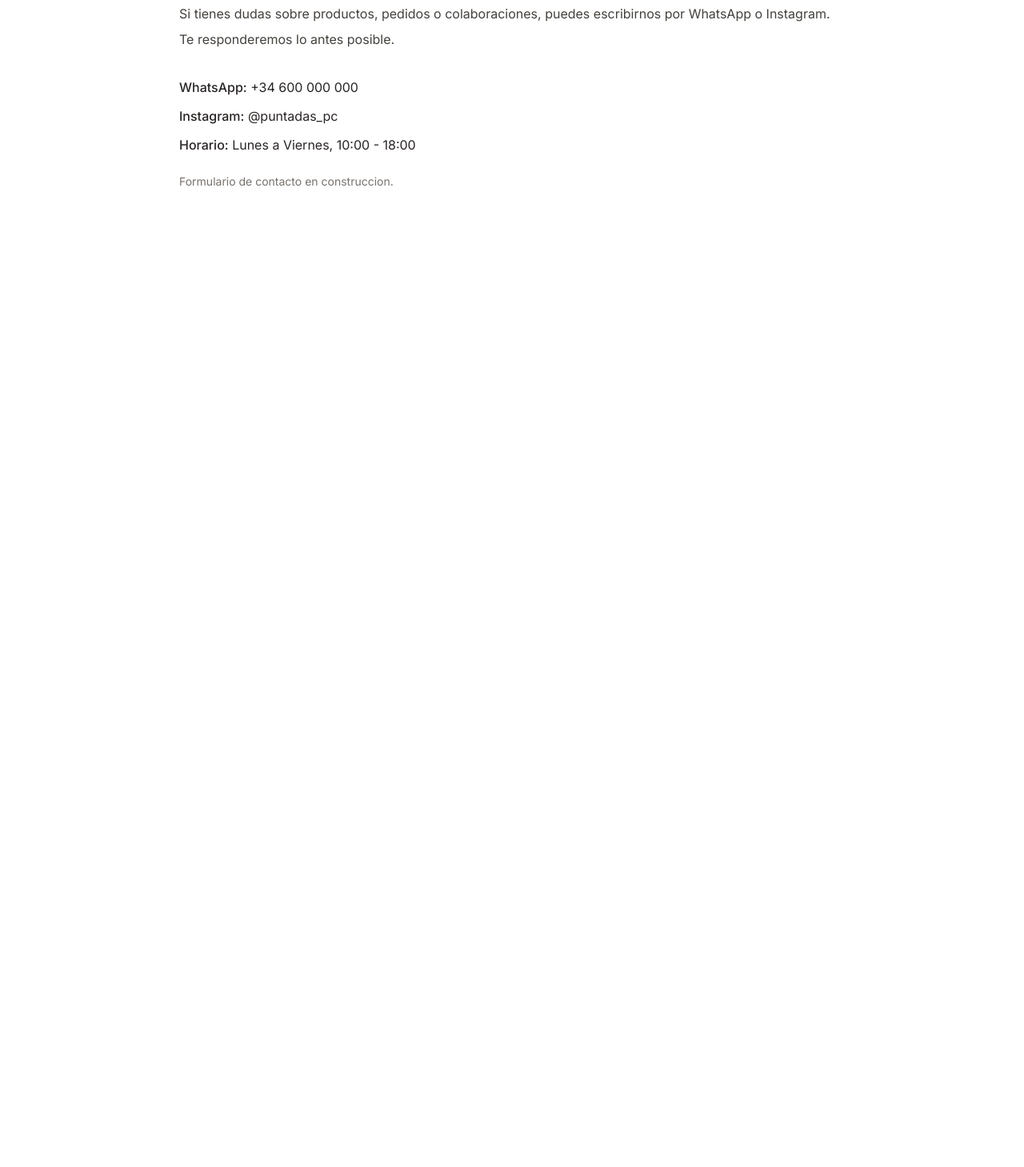
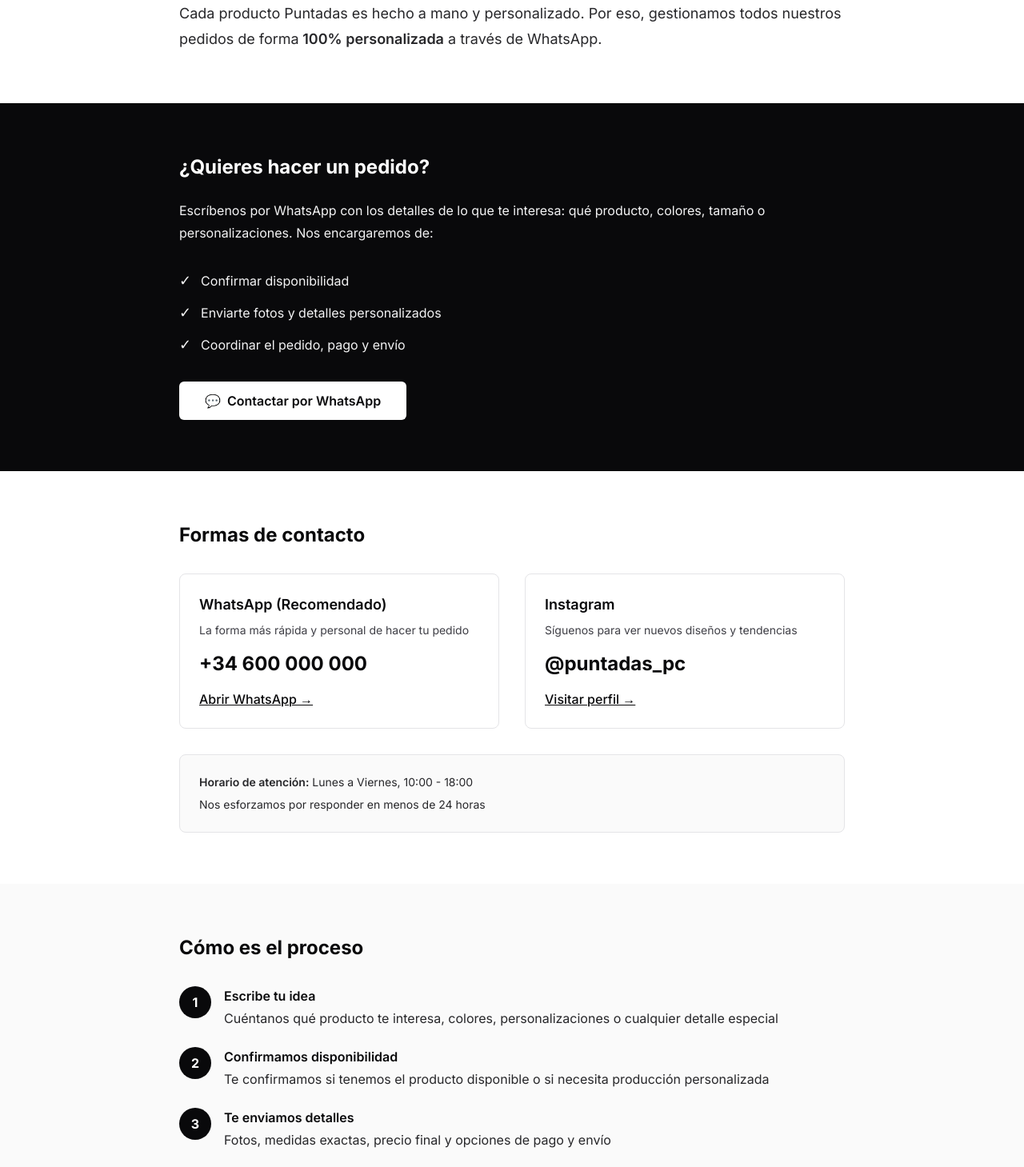
Before and after one commit to alexmanzaneda/puntadas-web, a Next.js app: page /contacto in a window 1280 px wide. Shown: the part 220-1679 px from the top of the page at 80% size. Before the commit the page ends 800 px from the top, so only its background shows below. Built offline with nearby package versions, Linux system fonts and the light colour scheme.

Commit message:
web v1.5

```diff
--- a/src/app/contacto/page.tsx
+++ b/src/app/contacto/page.tsx
@@ -1,18 +1,144 @@
 export default function ContactoPage() {
+  const whatsappUrl = 'https://wa.me/34600000000?text=Hola%20Puntadas%2C%20me%20interesa%20realizar%20un%20pedido';
+
   return (
-    <main className="mx-auto max-w-4xl px-4 py-16 sm:px-6 lg:px-8">
-      <p className="text-xs tracking-[0.2em] text-stone-500">CONTACTO</p>
-      <h1 className="mt-3 text-4xl font-semibold text-stone-900">Hablemos</h1>
-      <p className="mt-6 text-stone-700 leading-8">
-        Si tienes dudas sobre productos, pedidos o colaboraciones, puedes escribirnos por
-        WhatsApp o Instagram. Te responderemos lo antes posible.
-      </p>
-      <div className="mt-8 space-y-3 text-stone-800">
-        <p><span className="font-medium">WhatsApp:</span> +34 600 000 000</p>
-        <p><span className="font-medium">Instagram:</span> @puntadas_pc</p>
-        <p><span className="font-medium">Horario:</span> Lunes a Viernes, 10:00 - 18:00</p>
+    <main className="bg-white">
+      {/* Hero Section */}
+      <div className="mx-auto max-w-4xl px-4 py-16 sm:px-6 lg:px-8">
+        <p className="text-xs tracking-[0.2em] text-zinc-600">CONTACTO</p>
+        <h1 className="mt-3 text-4xl font-bold text-zinc-950">Diseñado para ti</h1>
+        <p className="mt-6 text-lg text-zinc-800 leading-8">
+          Cada producto Puntadas es hecho a mano y personalizado. Por eso, gestionamos todos nuestros pedidos de forma
+          <span className="font-semibold"> 100% personalizada</span> a través de WhatsApp.
+        </p>
       </div>
-      <p className="mt-6 text-sm text-stone-500">Formulario de contacto en construccion.</p>
+
+      {/* Main CTA Section */}
+      <section className="bg-zinc-950 text-white">
+        <div className="mx-auto max-w-4xl px-4 py-16 sm:px-6 lg:px-8">
+          <h2 className="text-2xl font-bold mb-6">¿Quieres hacer un pedido?</h2>
+          <p className="text-zinc-100 mb-8 leading-7">
+            Escríbenos por WhatsApp con los detalles de lo que te interesa: qué producto, colores, tamaño o personalizaciones.
+            Nos encargaremos de:
+          </p>
+          <ul className="space-y-3 mb-8 text-zinc-100">
+            <li className="flex items-center">
+              <span className="mr-3 text-lg">✓</span>
+              Confirmar disponibilidad
+            </li>
+            <li className="flex items-center">
+              <span className="mr-3 text-lg">✓</span>
+              Enviarte fotos y detalles personalizados
+            </li>
+            <li className="flex items-center">
+              <span className="mr-3 text-lg">✓</span>
+              Coordinar el pedido, pago y envío
+            </li>
+          </ul>
+          <a
+            href={whatsappUrl}
+            target="_blank"
+            rel="noopener noreferrer"
+            className="inline-flex items-center gap-2 bg-white text-zinc-950 px-8 py-3 rounded-md font-semibold hover:bg-zinc-100 transition-colors"
+          >
+            <span>💬</span>
+            Contactar por WhatsApp
+          </a>
+        </div>
+      </section>
+
+      {/* Contact Details */}
+      <section className="mx-auto max-w-4xl px-4 py-16 sm:px-6 lg:px-8">
+        <h2 className="text-2xl font-bold text-zinc-950 mb-8">Formas de contacto</h2>
+
+        <div className="grid grid-cols-1 gap-8 md:grid-cols-2">
+          {/* WhatsApp */}
+          <div className="p-6 border border-zinc-200 rounded-lg">
+            <h3 className="text-lg font-semibold text-zinc-950 mb-2">WhatsApp (Recomendado)</h3>
+            <p className="text-sm text-zinc-700 mb-4">La forma más rápida y personal de hacer tu pedido</p>
+            <p className="text-2xl font-bold text-zinc-950 mb-4">+34 600 000 000</p>
+            <a
+              href={whatsappUrl}
+              target="_blank"
+              rel="noopener noreferrer"
+              className="inline-block text-zinc-950 font-medium hover:text-zinc-800 underline"
+            >
+              Abrir WhatsApp →
+            </a>
+          </div>
+
+          {/* Instagram */}
+          <div className="p-6 border border-zinc-200 rounded-lg">
+            <h3 className="text-lg font-semibold text-zinc-950 mb-2">Instagram</h3>
+            <p className="text-sm text-zinc-700 mb-4">Síguenos para ver nuevos diseños y tendencias</p>
+            <p className="text-2xl font-bold text-zinc-950 mb-4">@puntadas_pc</p>
+            <a
+              href="https://instagram.com/puntadas_pc"
+              target="_blank"
+              rel="noopener noreferrer"
+              className="inline-block text-zinc-950 font-medium hover:text-zinc-800 underline"
+            >
+              Visitar perfil →
+            </a>
+          </div>
+        </div>
+
+        <div className="mt-8 p-6 bg-zinc-50 rounded-lg border border-zinc-200">
+          <p className="text-sm text-zinc-800 mb-2">
+            <span className="font-semibold">Horario de atención:</span> Lunes a Viernes, 10:00 - 18:00
+          </p>
+          <p className="text-sm text-zinc-800">
+            Nos esforzamos por responder en menos de 24 horas
+          </p>
+        </div>
+      </section>
+
+      {/* Process Section */}
+      <section className="bg-zinc-50">
+        <div className="mx-auto max-w-4xl px-4 py-16 sm:px-6 lg:px-8">
+          <h2 className="text-2xl font-bold text-zinc-950 mb-8">Cómo es el proceso</h2>
+
+          <div className="space-y-6">
+            <div className="flex gap-4">
+              <div className="flex h-10 w-10 items-center justify-center rounded-full bg-zinc-950 text-white font-bold flex-shrink-0">1</div>
+              <div>
+                <h3 className="font-semibold text-zinc-950 mb-1">Escribe tu idea</h3>
+                <p className="text-zinc-800">Cuéntanos qué producto te interesa, colores, personalizaciones o cualquier detalle especial</p>
+              </div>
+            </div>
+
+            <div className="flex gap-4">
+              <div className="flex h-10 w-10 items-center justify-center rounded-full bg-zinc-950 text-white font-bold flex-shrink-0">2</div>
+              <div>
+                <h3 className="font-semibold text-zinc-950 mb-1">Confirmamos disponibilidad</h3>
+                <p className="text-zinc-800">Te confirmamos si tenemos el producto disponible o si necesita producción personalizada</p>
+              </div>
+            </div>
+
+            <div className="flex gap-4">
+              <div className="flex h-10 w-10 items-center justify-center rounded-full bg-zinc-950 text-white font-bold flex-shrink-0">3</div>
+              <div>
+                <h3 className="font-semibold text-zinc-950 mb-1">Te enviamos detalles</h3>
+                <p className="text-zinc-800">Fotos, medidas exactas, precio final y opciones de pago y envío</p>
+              </div>
+            </div>
+
+            <div className="flex gap-4">
+              <div className="flex h-10 w-10 items-center justify-center rounded-full bg-zinc-950 text-white font-bold flex-shrink-0">4</div>
+              <div>
+                <h3 className="font-semibold text-zinc-950 mb-1">Finaliza tu compra</h3>
+                <p className="text-zinc-800">Una vez confirmado, coordinamos el pago y envío. Tu producto llega en aproximadamente una semana</p>
+              </div>
+            </div>
+          </div>
+
+          <div className="mt-8 p-4 bg-white border border-zinc-200 rounded-lg">
+            <p className="text-sm text-zinc-950">
+              <span className="font-semibold">⏱️ Plazo aproximado:</span> Todo el proceso (desde que contactas hasta recibir tu producto) toma alrededor de <span className="font-semibold">una semana</span>, dependiendo de la complejidad y disponibilidad.
+            </p>
+          </div>
+        </div>
+      </section>
     </main>
   );
 }
--- a/src/app/product/[id]/page.tsx
+++ b/src/app/product/[id]/page.tsx
@@ -87,16 +87,12 @@ export default async function ProductPage({ params }: ProductPageProps) {
 
             {/* CTA Buttons */}
             <div className="flex gap-4 mb-8">
-              <button
-                disabled={!product.inStock}
-                className={`flex-1 px-6 py-3 rounded-md font-medium transition-colors ${
-                  product.inStock
-                    ? 'bg-stone-900 text-white hover:bg-stone-800'
-                    : 'bg-stone-200 text-stone-400 cursor-not-allowed'
-                }`}
+              <Link
+                href="/contacto"
+                className="flex-1 px-6 py-3 rounded-md bg-stone-900 text-white font-medium hover:bg-stone-800 transition-colors text-center"
               >
-                {product.inStock ? 'Añadir al carrito' : 'Agotado'}
-              </button>
+                Solicitar información
+              </Link>
               <button className="px-6 py-3 rounded-md border border-stone-900 text-stone-900 font-medium hover:bg-stone-50 transition-colors">
                 Compartir
               </button>
@@ -105,13 +101,10 @@ export default async function ProductPage({ params }: ProductPageProps) {
             {/* Info adicional */}
             <div className="space-y-4 pt-8 border-t border-stone-200">
               <div className="flex justify-between">
-                <span className="text-stone-600">ID del producto:</span>
-                <span className="font-medium text-stone-900">{product.id}</span>
+                <span className="text-stone-600">Envío:</span>
+                <span className="font-medium text-stone-900">Normalmente en 2-3 días *</span>
               </div>
-              <div className="flex justify-between">
-                <span className="text-stone-600">Envío:</span>
-                <span className="font-medium text-stone-900">Normalmente en 2-3 días</span>
-              </div>
+              <p className="text-xs text-stone-500 mt-4">* Previa confirmación de disponibilidad y contacto personalizado</p>
             </div>
           </div>
         </div>
```
